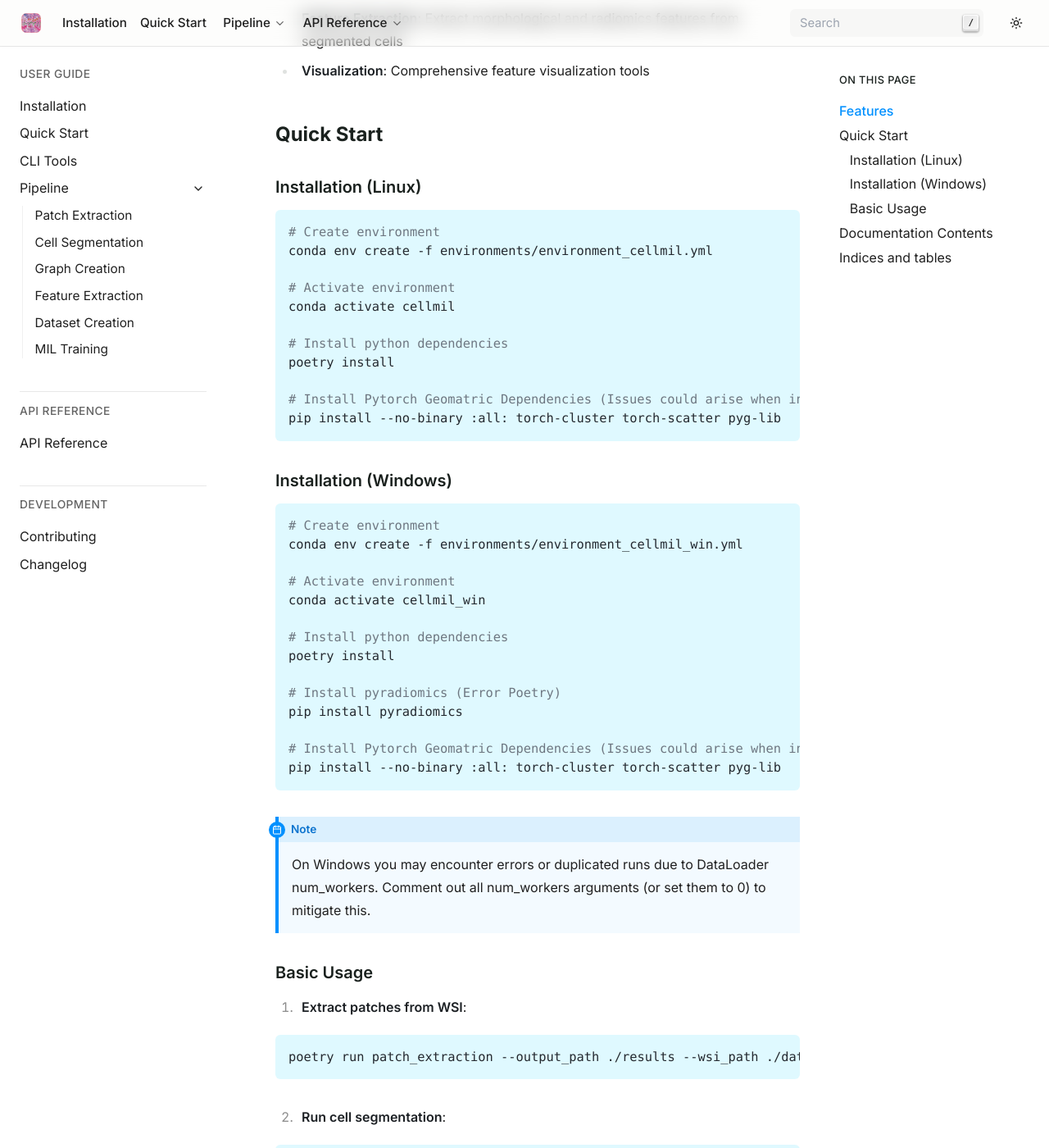
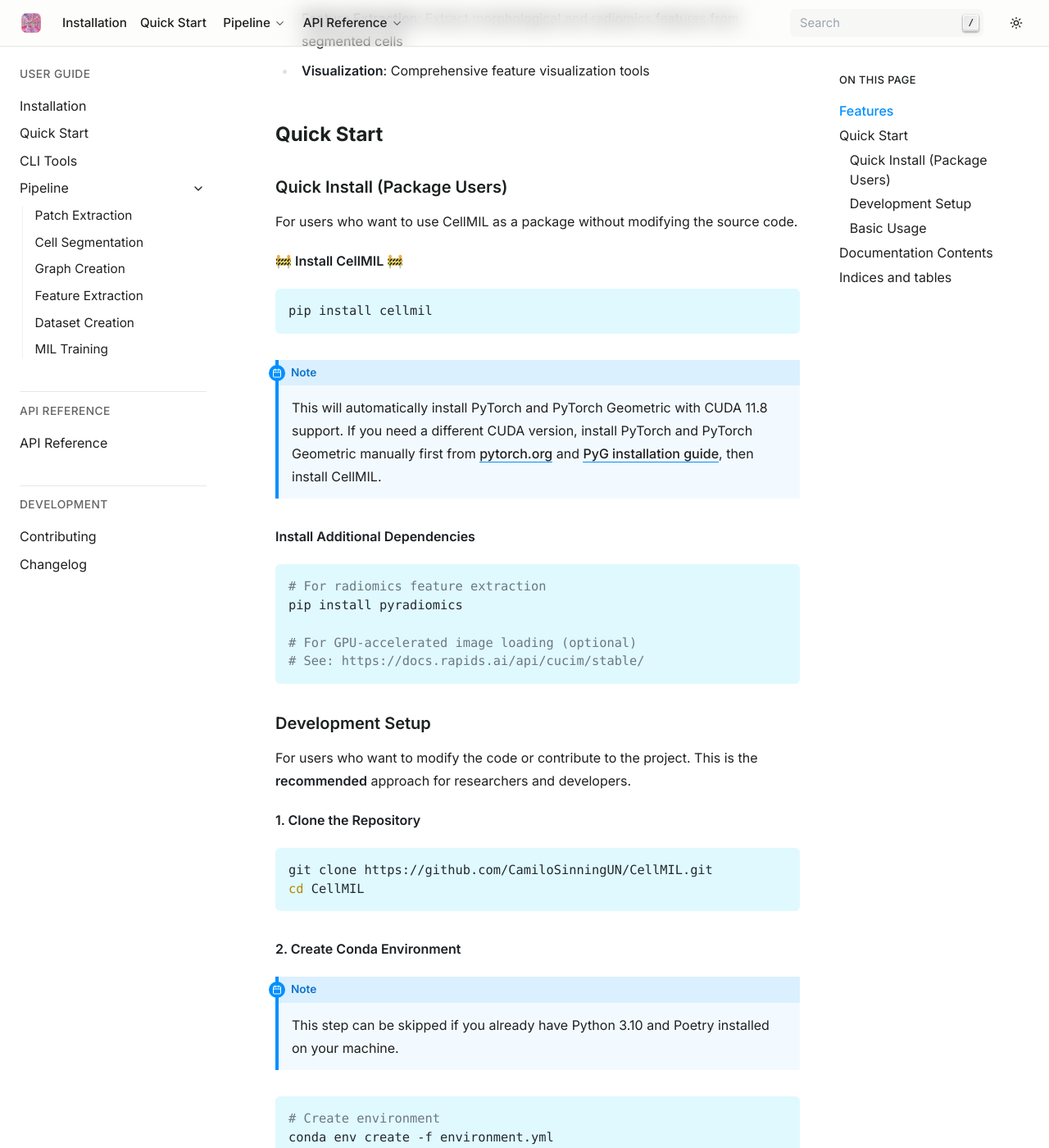
Before and after one commit to CamiloSinningUN/CellMIL, a Sphinx documentation site: the page built from doc/source/index.rst, in a window 1280 px wide and 1400 px high, scrolled down 905 px. Shown: the whole window at 82% size. Built offline with Sphinx 7.4.7, drawn with Linux system fonts in a browser that asks for light colours; some of the changed text lies outside the part shown.

Commit message:
docs: update installation instructions and notes in README.md, index.rst, and installation.rst for clarity and improved user guidance

```diff
--- a/doc/source/conf.py
+++ b/doc/source/conf.py
@@ -92,7 +92,7 @@
     "color_mode": "light",
     "accent_color": "blue",
     "globaltoc_expand_depth": 1,
-    "github_url": "https://github.com/CamiloSinningUN/Thesis",
+    "github_url": "https://github.com/CamiloSinningUN/CellMIL",
     "nav_links": [
         {
             "title": "Installation",
--- a/doc/source/index.rst
+++ b/doc/source/index.rst
@@ -27,47 +27,77 @@
 Quick Start
 ===========
 
-Installation (Linux)
-------------
+Quick Install (Package Users)
+------------------------------
+
+For users who want to use CellMIL as a package without modifying the source code.
+
+**🚧 Install CellMIL 🚧**
+
+.. code-block:: bash
+
+   pip install cellmil
+
+.. note::
+
+   This will automatically install PyTorch and PyTorch Geometric with CUDA 11.8 support. If you need a different CUDA version, install PyTorch and PyTorch Geometric manually first from `pytorch.org <https://pytorch.org/get-started/locally/>`_ and `PyG installation guide <https://pytorch-geometric.readthedocs.io/en/latest/install/installation.html>`_, then install CellMIL.
+
+**Install Additional Dependencies**
+
+.. code-block:: bash
+
+   # For radiomics feature extraction
+   pip install pyradiomics
+
+   # For GPU-accelerated image loading (optional)
+   # See: https://docs.rapids.ai/api/cucim/stable/
+
+Development Setup
+-----------------
+
+For users who want to modify the code or contribute to the project. This is the **recommended** approach for researchers and developers.
+
+**1. Clone the Repository**
+
+.. code-block:: bash
+
+   git clone https://github.com/CamiloSinningUN/CellMIL.git
+   cd CellMIL
+
+**2. Create Conda Environment**
+
+.. note::
+
+   This step can be skipped if you already have Python 3.10 and Poetry installed on your machine.
 
 .. code-block:: bash
 
    # Create environment
-   conda env create -f environments/environment_cellmil.yml
+   conda env create -f environment.yml
 
    # Activate environment
    conda activate cellmil
 
-   # Install python dependencies
-   poetry install
-
-   # Install Pytorch Geomatric Dependencies (Issues could arise when installing)
-   pip install --no-binary :all: torch-cluster torch-scatter pyg-lib
-
-
-Installation (Windows)
-------------
+**3. Install Python Dependencies**
 
 .. code-block:: bash
 
-   # Create environment
-   conda env create -f environments/environment_cellmil_win.yml
-
-   # Activate environment
-   conda activate cellmil_win
-
-   # Install python dependencies
    poetry install
-
-   # Install pyradiomics (Error Poetry)
-   pip install pyradiomics
-
-   # Install Pytorch Geomatric Dependencies (Issues could arise when installing)
-   pip install --no-binary :all: torch-cluster torch-scatter pyg-lib
 
 .. note::
 
-   On Windows you may encounter errors or duplicated runs due to DataLoader num_workers. Comment out all num_workers arguments (or set them to 0) to mitigate this.
+   Poetry will install PyTorch with CUDA 11.8 support. If you have a GPU with an older CUDA version, install PyTorch manually first before running ``poetry install``. Visit `pytorch.org <https://pytorch.org/get-started/locally/>`_ to get the correct command for your system.
+
+**4. Install Additional Dependencies**
+
+.. code-block:: bash
+
+   # Pyradiomics (incompatible with Poetry resolver)
+   pip install pyradiomics
+
+.. note::
+
+   **Optional:** Install cucim for GPU-accelerated image loading from their `official documentation <https://docs.rapids.ai/api/cucim/stable/>`_
 
 Basic Usage
 -----------
--- a/doc/source/installation.rst
+++ b/doc/source/installation.rst
@@ -1,77 +1,92 @@
 ============
 Installation
 ============
-
-The following instructions will guide you through the installation process specifically for linux based systems.
 
 System Requirements
 ===================
 
 - CUDA-compatible GPU (recommended for deep learning models)
-- 8+ GB RAM recommended for large WSI processing
-- Conda package manager
+- Conda package manager or Poetry (for development setup)
 
-Prerequisites
-=============
+Quick Install (Package Users)
+==============================
 
-Before installing, ensure you have the following:
+For users who want to use CellMIL as a package without modifying the source code.
 
-1. **Conda Environment Manager**
+🚧 Install CellMIL 🚧
+---------------------
 
-   Download and install `Miniconda <https://docs.conda.io/en/latest/miniconda.html>`_ or `Anaconda <https://www.anaconda.com/products/distribution>`_.
+.. code-block:: bash
 
-2. **CUDA Toolkit** (Optional but recommended)
+   pip install cellmil
 
-   For GPU acceleration, install the appropriate CUDA toolkit version for your system from the `NVIDIA website <https://developer.nvidia.com/cuda-toolkit>`_.
+.. note::
 
-Installation Steps
-==================
+   This will automatically install PyTorch and PyTorch Geometric with CUDA 11.8 support. If you need a different CUDA version, install PyTorch and PyTorch Geometric manually first from `pytorch.org <https://pytorch.org/get-started/locally/>`_ and `PyG installation guide <https://pytorch-geometric.readthedocs.io/en/latest/install/installation.html>`_, then install CellMIL.
+
+Install Additional Dependencies
+--------------------------------
+
+.. code-block:: bash
+
+   # For radiomics feature extraction
+   pip install pyradiomics
+
+   # For GPU-accelerated image loading (optional)
+   # See: https://docs.rapids.ai/api/cucim/stable/
+
+Development Setup
+=================
+
+For users who want to modify the code or contribute to the project. This is the **recommended** approach for researchers and developers.
 
 1. Clone the Repository
 -----------------------
 
 .. code-block:: bash
 
-   git clone https://github.com/CamiloSinningUN/Thesis.git
-   cd Thesis
+   git clone https://github.com/CamiloSinningUN/CellMIL.git
+   cd CellMIL
 
-2. Create Conda Environment (Linux)
-----------------------------
+2. Create Conda Environment
+---------------------------
+
+.. note::
+
+   This step can be skipped if you already have Python 3.10 and Poetry installed on your machine.
+
+If you don't have conda installed, follow the instructions from the `official documentation <https://docs.conda.io/projects/conda/en/latest/user-guide/install/index.html>`_.
 
 .. code-block:: bash
 
-   # Create environment from the provided environment file
-   conda env create -f environments/environment_cellmil.yml
+   # Create environment
+   conda env create -f environment.yml
 
-   # Activate the environment
+   # Activate environment
    conda activate cellmil
-
-2. Create Conda Environment (Windows)
-----------------------------
-
-.. code-block:: bash
-
-   # Create environment from the provided environment file
-   conda env create -f environments/environment_cellmil_win.yml
-
-   # Activate the environment
-   conda activate cellmil_win
 
 3. Install Python Dependencies
 ------------------------------
 
 .. code-block:: bash
 
-   # Install all Python dependencies using Poetry
    poetry install
 
-1. Install Pytorch Geometric Dependencies
-------------------------------
+.. note::
+
+   Poetry will install PyTorch with CUDA 11.8 support. If you have a GPU with an older CUDA version, install PyTorch manually first before running ``poetry install``. Visit `pytorch.org <https://pytorch.org/get-started/locally/>`_ to get the correct command for your system.
+
+4. Install Additional Dependencies
+----------------------------------
 
 .. code-block:: bash
 
-   # Install Pytorch Geomatric Dependencies (Issues could arise when installing)
-   pip install --no-binary :all: torch-cluster torch-scatter pyg-lib
+   # Pyradiomics (incompatible with Poetry resolver)
+   pip install pyradiomics
+
+.. note::
+
+   **Optional:** Install cucim for GPU-accelerated image loading from their `official documentation <https://docs.rapids.ai/api/cucim/stable/>`_
 
 Verification
 ============
@@ -85,14 +100,6 @@
 
 You should see help messages for each command without any errors.
 
-Environment Files
-=================
-
-The project includes several environment files for different use cases:
-
-- ``environment_cellmil.yml`` - Main environment for this package
-- The other environment files located in the `environments/` directory are for specific experiments or configurations.
-
 GPU Support
 ===========
 
@@ -100,7 +107,7 @@
 
 1. **NVIDIA GPU**: Ensure you have a CUDA-compatible NVIDIA GPU
 2. **CUDA Drivers**: Install the latest NVIDIA drivers
-3. **PyTorch with CUDA**: The environment file includes PyTorch with CUDA support
+3. **PyTorch with CUDA**: Install PyTorch with the correct CUDA version
 
 To verify GPU support:
 
@@ -114,6 +121,46 @@
 
 Common Issues
 -------------
+
+**Windows DataLoader Workers**
+
+If you encounter errors or duplicate runs, Windows may have issues with ``num_workers`` in DataLoader.
+
+**Solution:** Comment out all ``num_workers`` arguments in the codebase.
+
+**PyTorch Geometric Libraries**
+
+Errors with ``torch-sparse``, ``torch-scatter``, or ``pyg-lib`` may occur due to pre-built binary incompatibilities.
+
+.. note::
+
+   This is only necessary if your GPU has a CUDA version older than 11.8 or you are experiencing specific errors. Otherwise, the default installation should work fine.
+
+**Solution:** Compile the libraries from source:
+
+.. code-block:: bash
+
+   pip install --no-binary :all: torch-sparse
+   pip install --no-binary :all: torch-scatter
+   pip install --no-binary :all: pyg-lib
+
+**Pyradiomics Installation**
+
+When installing ``pyradiomics`` with pip, you may encounter build errors like:
+
+.. code-block:: text
+
+   ModuleNotFoundError: No module named 'numpy'
+   ModuleNotFoundError: No module named 'versioneer'
+
+This happens because pyradiomics has undeclared build dependencies, and pip's build isolation creates a clean environment without access to your installed packages.
+
+**Solution:** Install the missing build dependencies first, then install pyradiomics with ``--no-build-isolation``:
+
+.. code-block:: bash
+
+   pip install versioneer cython
+   pip install pyradiomics --no-build-isolation
 
 **CUDA Issues**
 
@@ -139,4 +186,4 @@
 
    # Remove and recreate the environment
    conda env remove -n cellmil
-   conda env create -f environments/environment_cellmil.yml
+   conda env create -f environment.yml
```
Also changed, not shown: README.md (+5 -31 lines).
